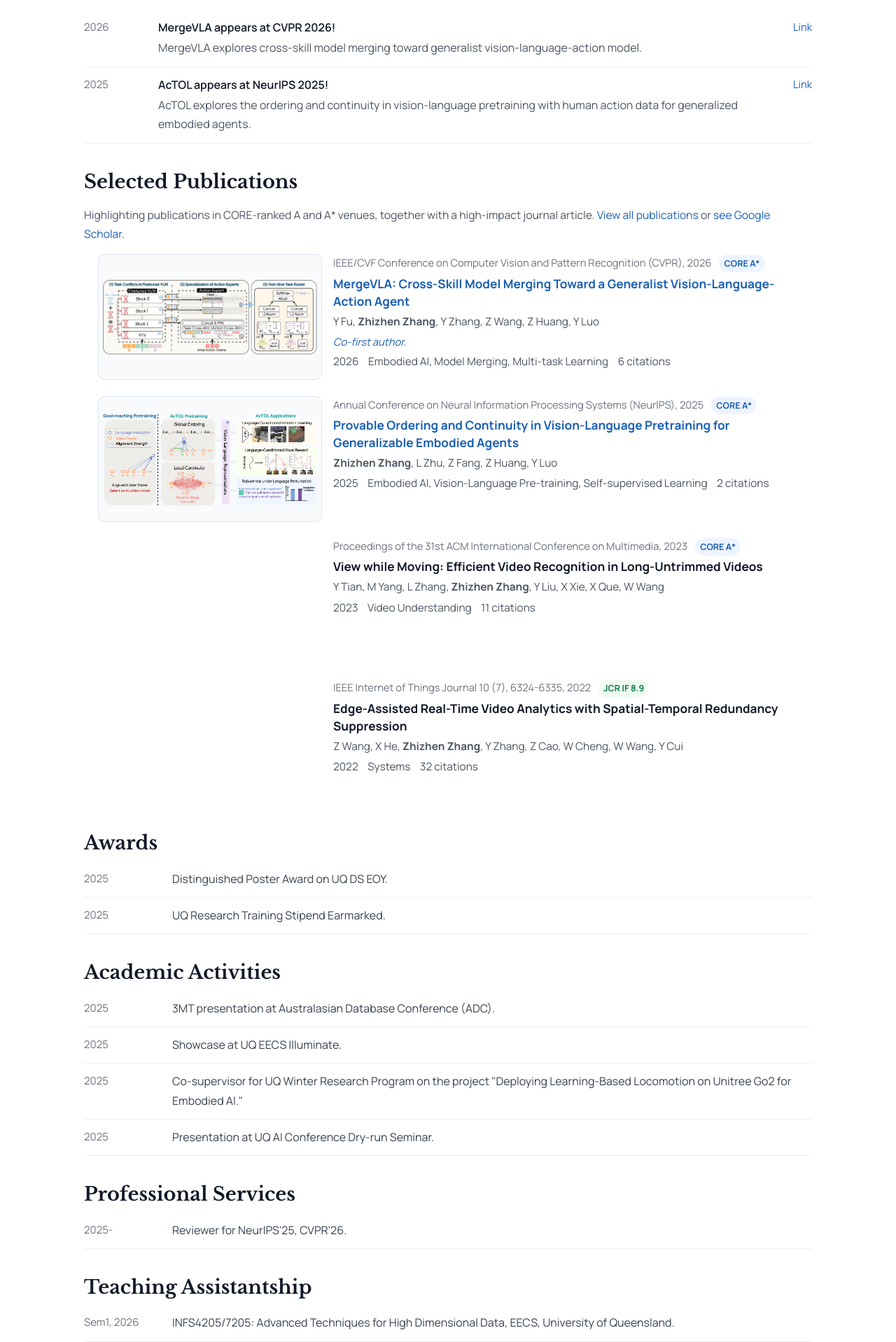
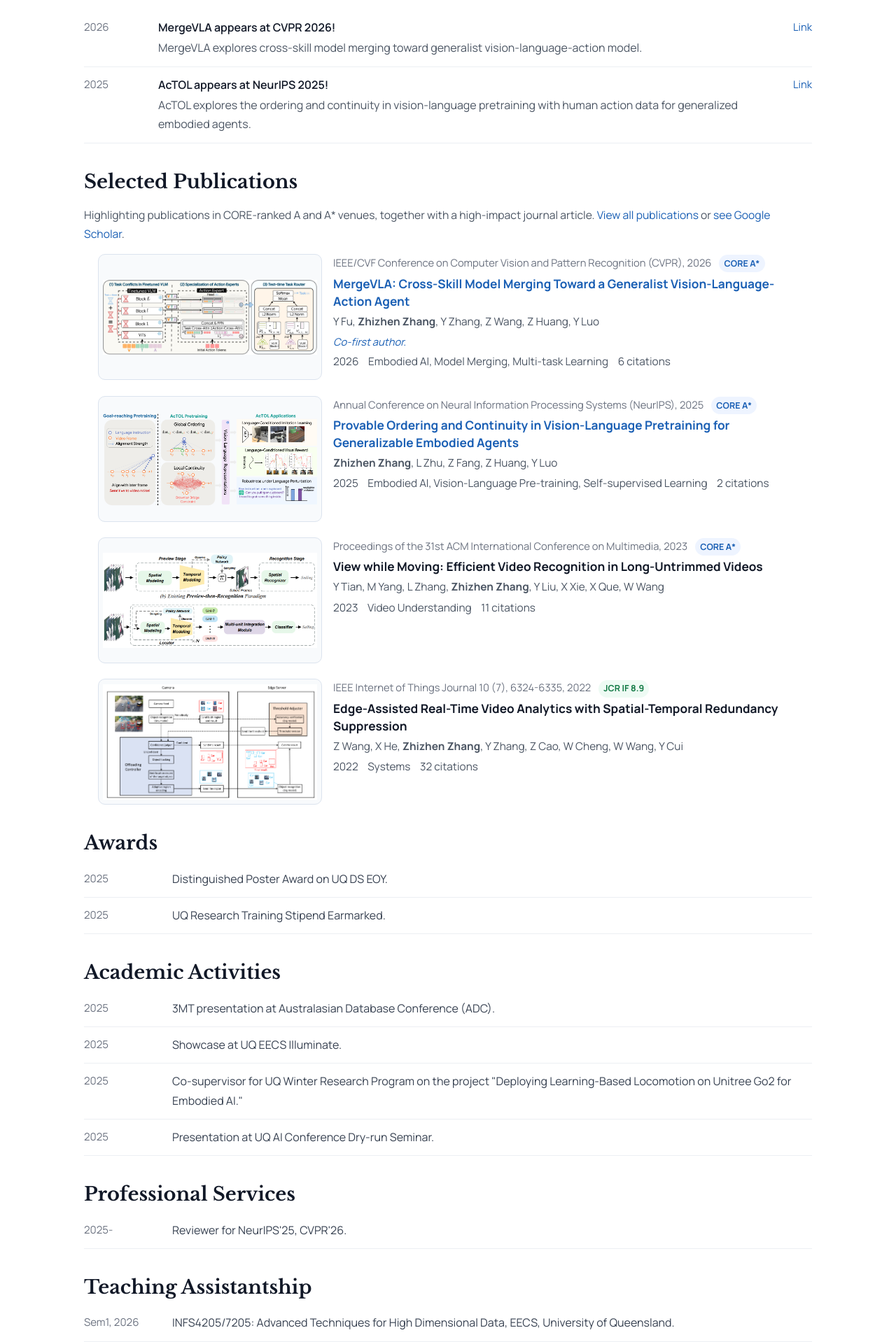
Before and after one commit to Daisy-zzz/homepage, a Jekyll site: the page built from index.html, in a window 1280 px wide. Shown: the part 554-2472 px from the top of the page at 70% size. Built offline with Jekyll 4.4.1, drawn with Linux system fonts in a browser that asks for light colours.

Commit message:
Widen publication teaser column

```diff
--- a/_data/publications.yml
+++ b/_data/publications.yml
@@ -59,7 +59,7 @@
   area: "Video Understanding"
   core_rank: "A*"
   homepage_selected: true
-  teaser_image: ""
+  teaser_image: "/assets/img/view_teaser.png"
   teaser_alt: "Teaser image for View while Moving"
   summary: "Focuses on efficient recognition strategies for long and untrimmed video streams."
 - title: "Edge-Assisted Real-Time Video Analytics with Spatial-Temporal Redundancy Suppression"
@@ -71,6 +71,6 @@
   area: "Systems"
   homepage_selected: true
   selection_note: "JCR IF 8.9"
-  teaser_image: ""
+  teaser_image: "/assets/img/edge_teaser.png"
   teaser_alt: "Teaser image for edge-assisted real-time video analytics"
   summary: "Proposes real-time video analytics with redundancy suppression in edge-assisted settings."
```
Also changed, not shown: assets/img/edge_teaser.png (added), assets/img/view_teaser.png (added).
